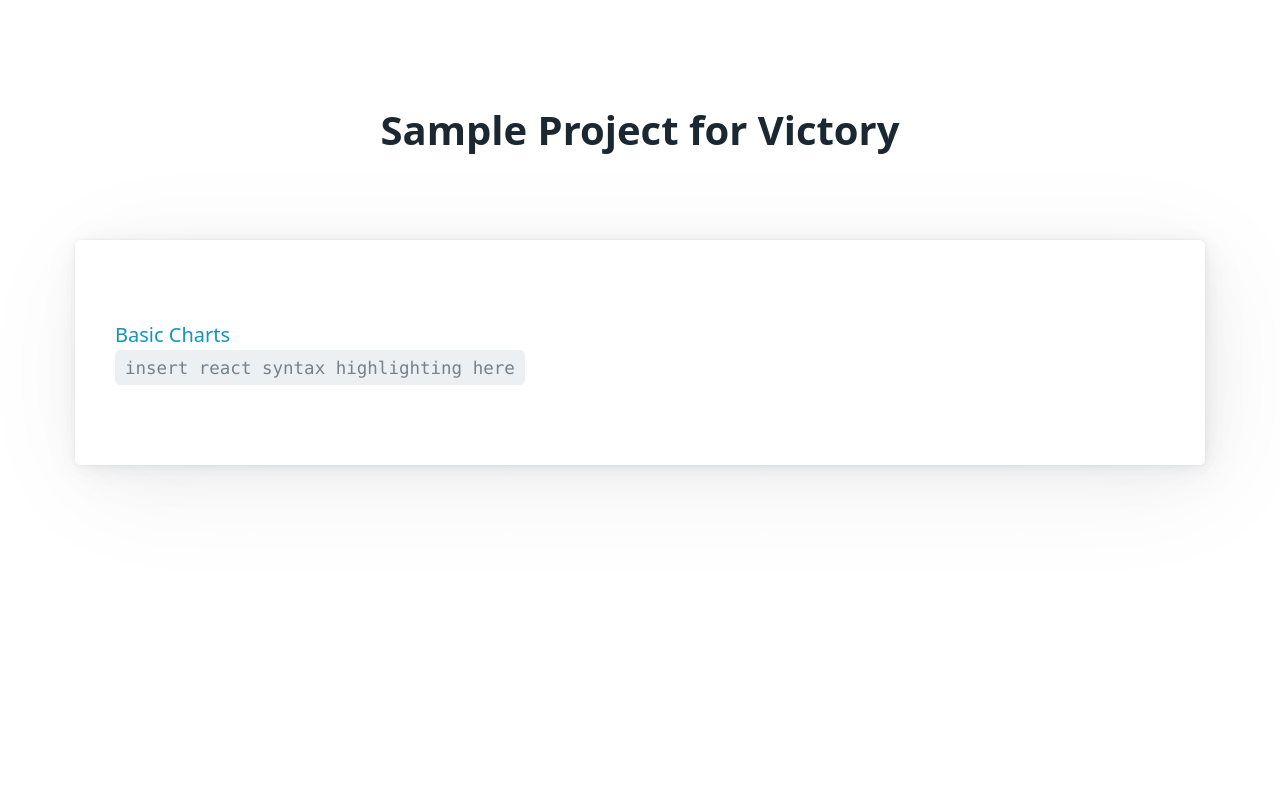
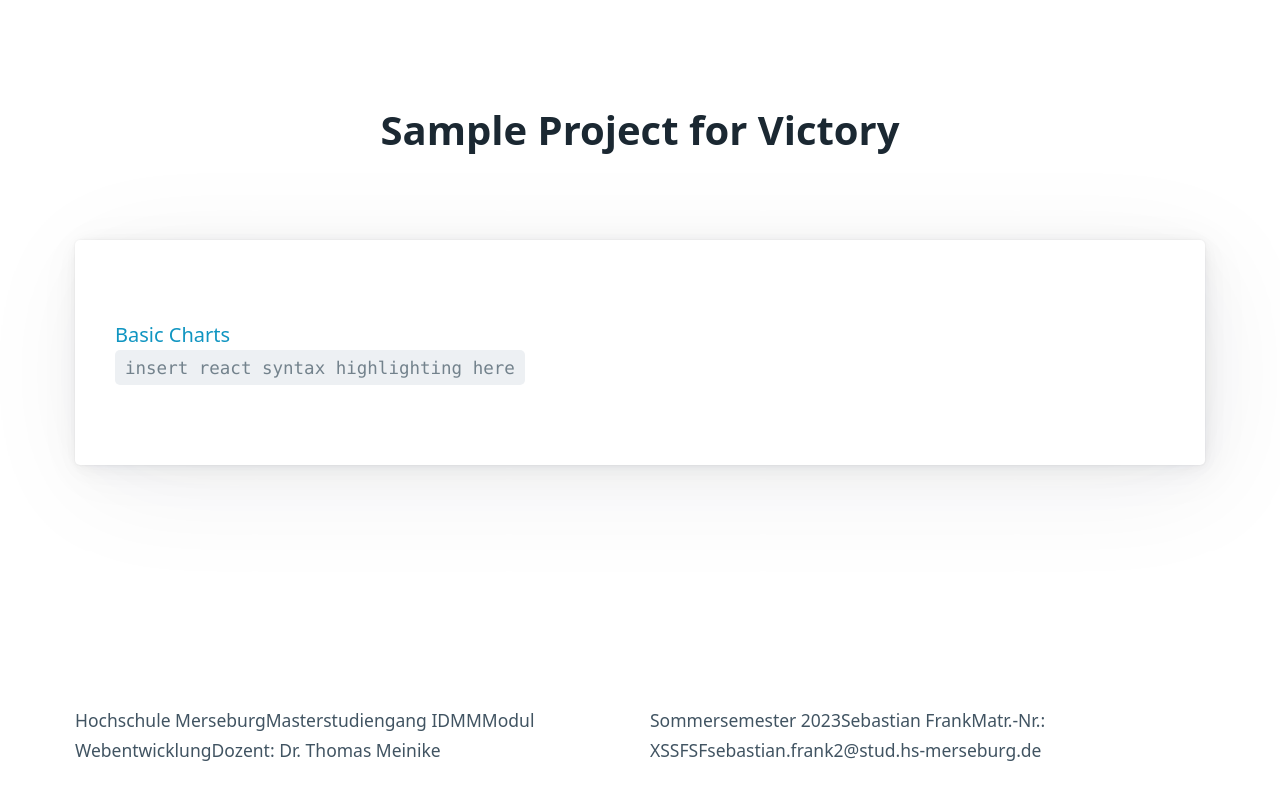
Before and after one commit to FrankSebastian666/home-victory, a Next.js app: page / in a window 1280 px wide. Shown: the part 212-1012 px from the top of the page. Built offline with nearby package versions, Linux system fonts and the light colour scheme.

Commit message:
chore: wip

```diff
--- a/app/layout.tsx
+++ b/app/layout.tsx
@@ -29,7 +29,22 @@
                     <Navbar />
                 </header>
                 <main>{children}</main>
-                <footer></footer>
+                <footer>
+                    <div className="grid">
+                        <div>
+                            <small>Hochschule Merseburg</small>
+                            <small>Masterstudiengang IDMM</small>
+                            <small>Modul Webentwicklung</small>
+                            <small>Dozent: Dr. Thomas Meinike</small>
+                        </div>
+                        <div>
+                            <small>Sommersemester 2023</small>
+                            <small>Sebastian Frank</small>
+                            <small>Matr.-Nr.: XSSFSF</small>
+                            <small>sebastian.frank2@stud.hs-merseburg.de</small>
+                        </div>
+                    </div>
+                </footer>
             </body>
         </html>
     );
```
